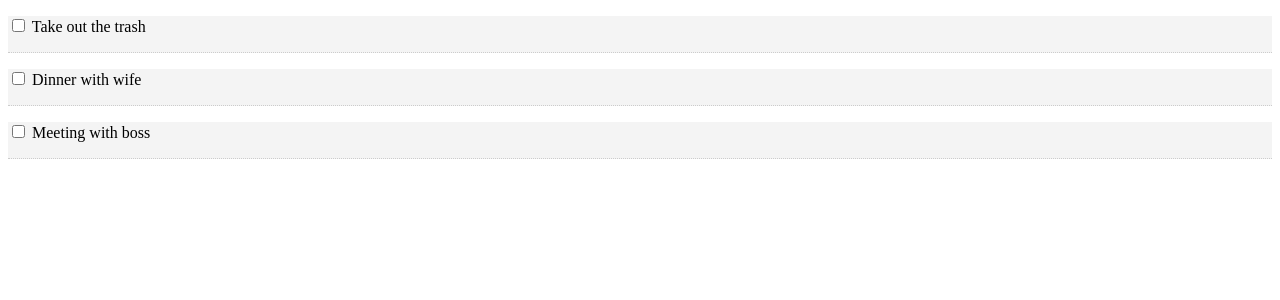
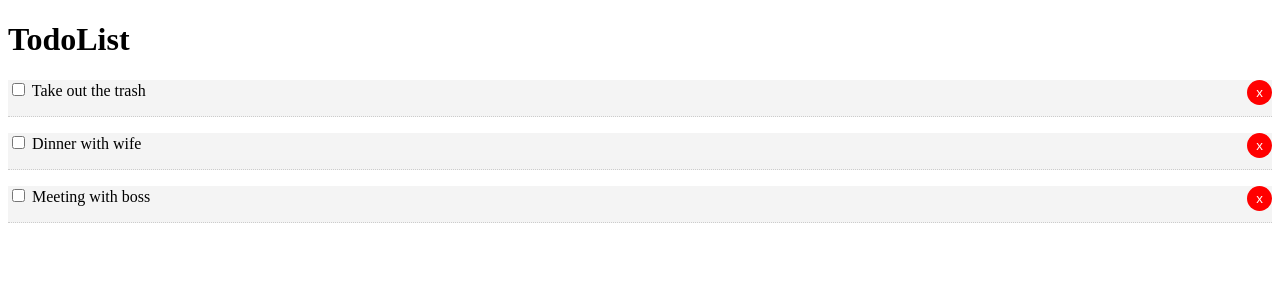
Before and after one commit to dominicho97/react-todolist, a React (Create React App) app: page / in a window 1280 px wide. Shown: the top 300 px of the page. Built offline with nearby package versions, Linux system fonts and the light colour scheme.

Commit message:
added delte function and ehader

```diff
--- a/src/App.js
+++ b/src/App.js
@@ -1,4 +1,5 @@
 import React, { Component } from "react";
+import Header from "./components/layout/header";
 import Todos from "./components/Todos";
 
 class App extends Component {
@@ -22,13 +23,34 @@
     ]
   };
 
-  markComplete = () => {
-    console.log("From app.js");
+  //Toggle complete
+  markComplete = id => {
+    this.setState({
+      todos: this.state.todos.map(todo => {
+        if (todo.id === id) {
+          todo.Completed = !todo.Completed;
+        }
+        return todo;
+      })
+    });
   };
+
+  //Delete todo
+  delTodo = id => {
+    this.setState({
+      todos: [...this.state.todos.filter(todo => todo.id !== id)]
+    });
+  };
+
   render() {
     return (
       <div className="App">
-        <Todos todos={this.state.todos} markComplete={this.markComplete} />
+        <Header />
+        <Todos
+          todos={this.state.todos}
+          markComplete={this.markComplete}
+          delTodo={this.delTodo}
+        />
       </div>
     );
   }
--- a/src/components/Todoitem.js
+++ b/src/components/Todoitem.js
@@ -16,11 +16,18 @@
   };
 
   render() {
+    const { id, title } = this.props.todo;
     return (
       <div style={this.getStyle()}>
         <p>
-          <input type="checkbox" onChange={this.props.markComplete} />{" "}
-          {this.props.todo.title}
+          <input
+            type="checkbox"
+            onChange={this.props.markComplete.bind(this, id)}
+          />{" "}
+          {title}
+          <button onClick={this.props.delTodo.bind(this, id)} style={btnStyle}>
+            x
+          </button>
         </p>
       </div>
     );
@@ -32,4 +39,14 @@
   todo: Proptypes.object.isRequired
 };
 
+const btnStyle = {
+  background: "#ff0000",
+  color: "#fff",
+  border: "none",
+  padding: "5px 9px",
+  borderRadius: "50px",
+  cursor: "pointer",
+  float: "right"
+};
+
 export default Todoitem;
--- a/src/components/Todos.js
+++ b/src/components/Todos.js
@@ -9,6 +9,7 @@
         key={todo.id}
         todo={todo}
         markComplete={this.props.markComplete}
+        delTodo={this.props.delTodo}
       />
     ));
   }
--- /dev/null
+++ b/src/components/layout/header.js
@@ -0,0 +1,11 @@
+import React from "react";
+
+function Header() {
+  return (
+    <header>
+      <h1>TodoList</h1>
+    </header>
+  );
+}
+
+export default Header;
```
